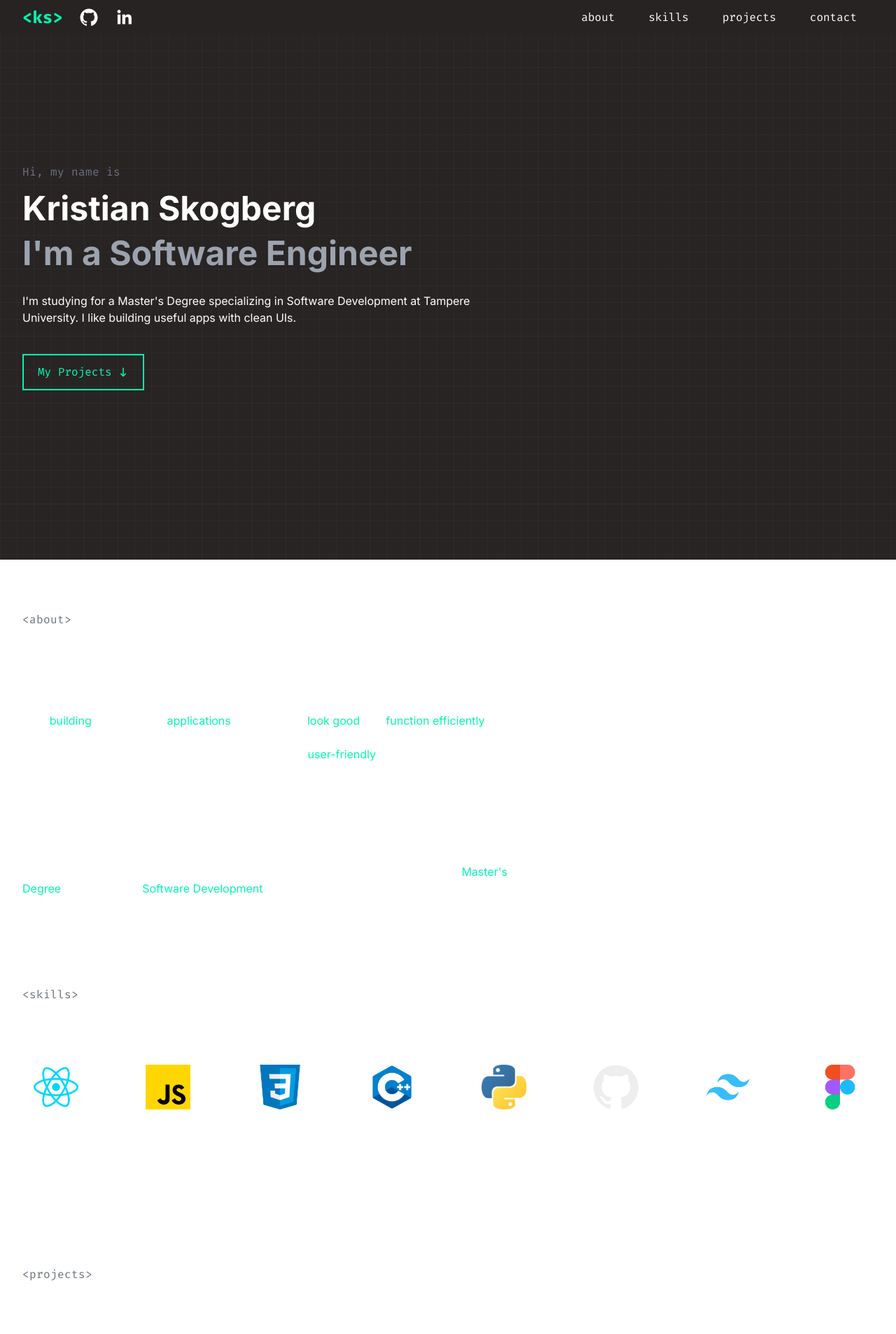
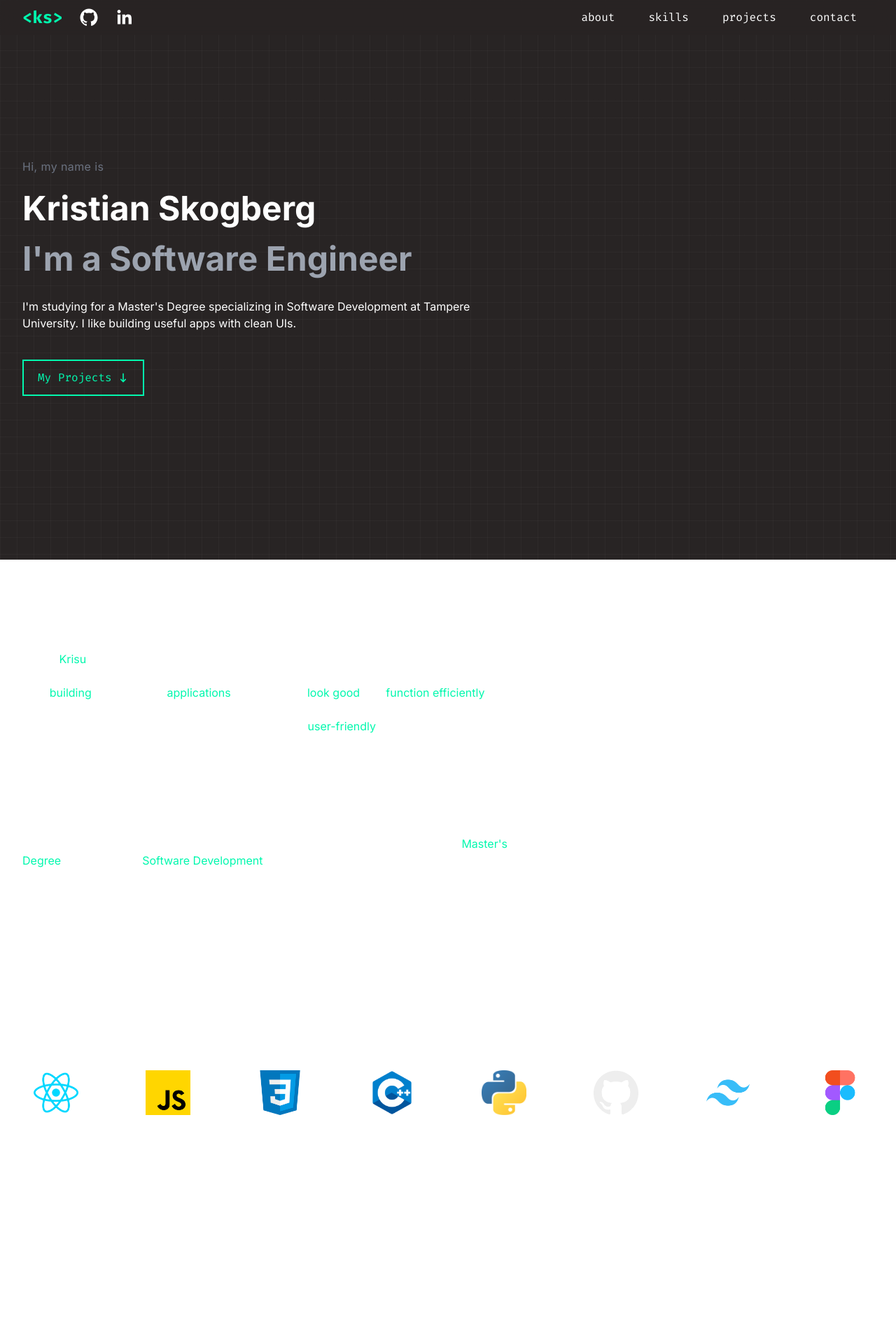
Before and after one commit to kristianskogberg/portfolio-nextjs, a Next.js app: page / in a window 1280 px wide. Shown: the top 1907 px of the page at 70% size. Built offline with nearby package versions, Linux system fonts and the light colour scheme.

Commit message:
update styling of titles

```diff
--- a/app/components/About.tsx
+++ b/app/components/About.tsx
@@ -12,13 +12,14 @@ const title = "<about>";
 export default function About({}: Props) {
   return (
     <div className="max-w-7xl min-h-[67vh] h-full w-full mx-auto text-left justify-start items-start flex flex-col pt-[50px]">
-      <h2 className="text-m text-gray-500 tracking-wide pt-6">{title}</h2>
+      <h2 className="py-6">About</h2>
       <div className="flex flex-col lg:flex-row w-full items-start lg:items-center gap-6">
         <div className="max-w-[700px] h-full w-full">
-          <motion.h1 className="text-4xl sm:text-4xl font-bold text-primary py-10">
-            Hi, I'm Krisu. Nice to meet you!
-          </motion.h1>
-
+          <motion.p className="">
+            Hi, I'm <span className="text-accent">Krisu</span>. Nice to meet
+            you!
+          </motion.p>
+          <br />
           <p>
             I like <span className="text-accent">building</span> software and{" "}
             <span className="text-accent">applications</span> and that both{" "}
--- a/app/components/Hero.tsx
+++ b/app/components/Hero.tsx
@@ -37,10 +37,10 @@ export default function Hero({}: Props) {
       <div>
         {/*  <GridBackground /> */}
 
-        <h2 className="text-m text-gray-500 tracking-wide">
+        <h3 className="text-m text-gray-500 tracking-wide">
           <TextTypingAnimation text="Hi, my name is" delay={0} ease="easeIn" />
-        </h2>
-        <h1 className="text-3xl md:text-5xl font-bold py-4 text-white">
+        </h3>
+        <h1 className="text-3xl md:text-5xl font-bold py-4 md:py-6 text-white">
           <span>
             <TextTypingAnimation
               text="Kristian Skogberg"
--- a/app/components/contact/Contact.tsx
+++ b/app/components/contact/Contact.tsx
@@ -16,13 +16,11 @@ const parentVariant = {
   hidden: { opacity: 0 },
 };
 
-const title = "<contact>";
-
 export default function Contact({}: Props) {
   return (
     <div className=" max-w-7xl min-h-screen mx-auto text-left justify-between items-start flex flex-col pt-[50px]">
       <div className="flex flex-col w-full h-full">
-        <h2 className="text-m text-gray-500 tracking-wide py-6">{title}</h2>
+        <h2 className="py-6">Contact</h2>
         <motion.p
           className="text-gray-300 py-4"
           variants={parentVariant}
--- a/app/components/projects/ProjectItem.tsx
+++ b/app/components/projects/ProjectItem.tsx
@@ -42,7 +42,7 @@ export default function ProjectItem({
 
       {/* project info */}
       <div className="flex flex-col gap-y-6 w-full lg:w-2/5">
-        <h2 className="text-2xl sm:text-2xl font-bold ">{title}</h2>
+        <h2 className="text-2xl sm:text-2xl font-bold font-sans">{title}</h2>
         <div className=" flex flex-row justify-left items-center flex-wrap gap-6 ">
           {skills.map((skill) => (
             <Fragment key={skill}>
--- a/app/components/projects/Projects.tsx
+++ b/app/components/projects/Projects.tsx
@@ -4,13 +4,11 @@ import ProjectItem from "./ProjectItem";
 
 type Props = {};
 
-const title = "<projects>";
-
 export default function Projects({}: Props) {
   return (
     <div className=" max-w-7xl mx-auto text-left justify-start items-start flex flex-col pt-[50px]">
-      <h2 className="text-m text-gray-500 tracking-wide py-6">{title}</h2>
-      <p>Some of my recent projects:</p>
+      <h2 className="py-6">Projects</h2>
+      <p>Here are some of my recent projects:</p>
       <div className="py-6 ">
         {projectsData.map((project, key) => (
           <Fragment key={key}>
--- a/app/components/skills/Skills.tsx
+++ b/app/components/skills/Skills.tsx
@@ -14,8 +14,6 @@ import TailwindIcon from "@/public/icons/tailwind.png";
 import FigmaIcon from "@/public/icons/figma.png";
 
 type Props = {};
-
-const title = "<skills>";
 
 const parentVariant = {
   visible: {
@@ -42,7 +40,7 @@ const childVariant = {
 export default function Skills({}: Props) {
   return (
     <div className=" max-w-7xl min-h-[50vh] mx-auto text-left justify-start items-start flex flex-col pt-[50px]">
-      <h2 className="text-m text-gray-500 tracking-wide py-6">{title}</h2>
+      <h2 className="py-6">Skills</h2>
       <p className="pb-4">
         I'm most experienced with the following technologies:
       </p>
--- a/app/globals.css
+++ b/app/globals.css
@@ -22,7 +22,8 @@ body {
 }
 
 h2 {
-  font-family: var(--font-fira-code);
+  /* font-family: var(--font-fira-code); */
+  @apply text-2xl sm:text-2xl font-bold font-sans;
 }
 
 h1 {
```
